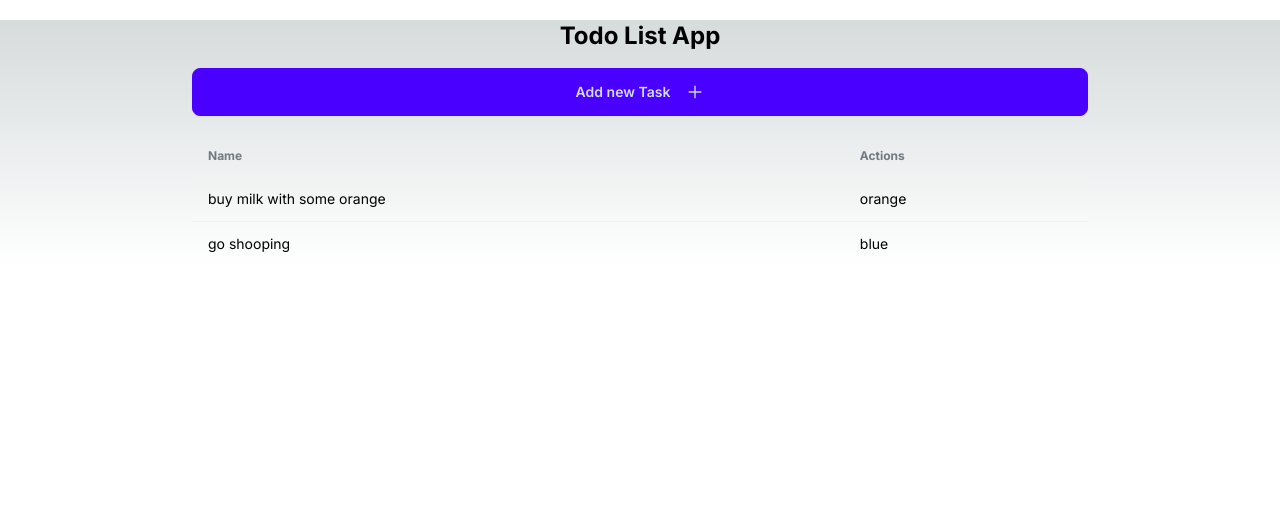
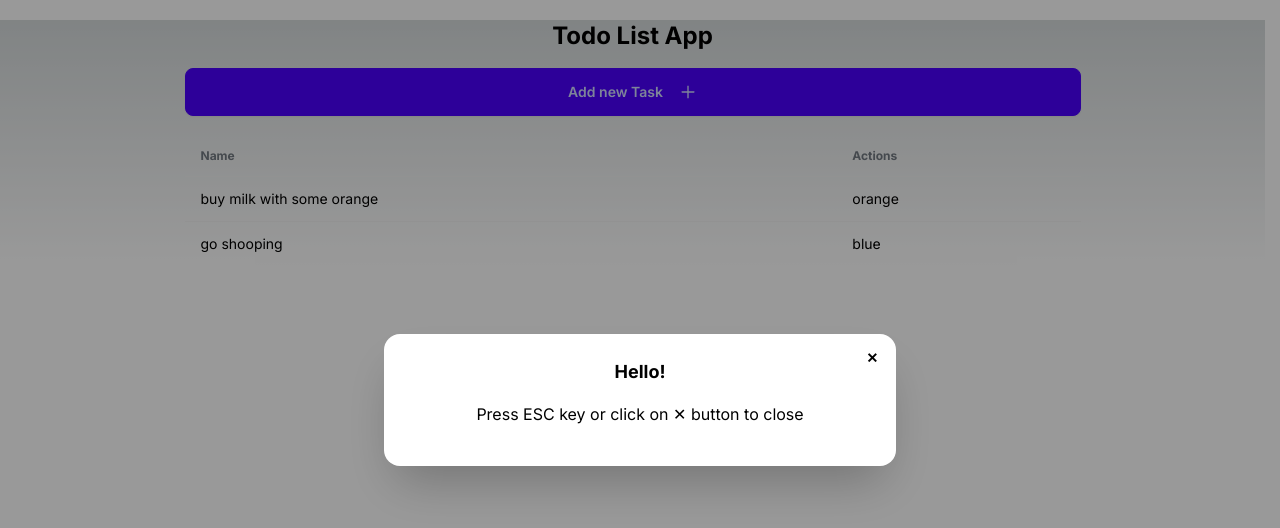
Before and after one commit to JS-Castro/todo-app, a Next.js app: page / in a window 1280 px wide. Both pictures are taken after a click on the button "Add new Task". Shown: the top 528 px of the page. Built offline with nearby package versions, Linux system fonts and the light colour scheme; data requests are answered from the project's data file.

Commit message:
feat: add task modal

```diff
--- a/src/app/components/AddTask.tsx
+++ b/src/app/components/AddTask.tsx
@@ -1,12 +1,17 @@
-import React from "react";
+"use client";
+
+import React, { useState } from "react";
 import { AiOutlinePlus } from "react-icons/ai";
+import AddTaskModal from "./AddTaskModal";
 
 const AddTask = () => {
+  const [modalOpen, setModalOpen] = useState<boolean>(false);
   return (
     <div>
-      <button className="btn btn-primary w-full">
+      <button onClick={() => setModalOpen(true)} className="btn btn-primary w-full">
         Add new Task <AiOutlinePlus className="ml-2" size={18} />
       </button>
+      <AddTaskModal modalOpen={modalOpen} setModalOpen={setModalOpen} />
     </div>
   );
 };
--- /dev/null
+++ b/src/app/components/AddTaskModal.tsx
@@ -0,0 +1,27 @@
+interface AddTaskModalProps {
+  modalOpen: boolean;
+  setModalOpen: (open: boolean) => boolean;
+}
+
+const AddTaskModal: React.FC<AddTaskModalProps> = ({ modalOpen, setModalOpen }) => {
+  return (
+    <>
+      <dialog id="my_modal_3" className={`modal ${modalOpen ? "modal-open" : ""}`}>
+        <div className="modal-box">
+          <form method="dialog">
+            <button
+              onClick={() => setModalOpen(false)}
+              className="btn btn-sm btn-circle btn-ghost absolute right-2 top-2"
+            >
+              ✕
+            </button>
+          </form>
+          <h3 className="font-bold text-lg">Hello!</h3>
+          <p className="py-4">Press ESC key or click on ✕ button to close</p>
+        </div>
+      </dialog>
+    </>
+  );
+};
+
+export default AddTaskModal;
```
